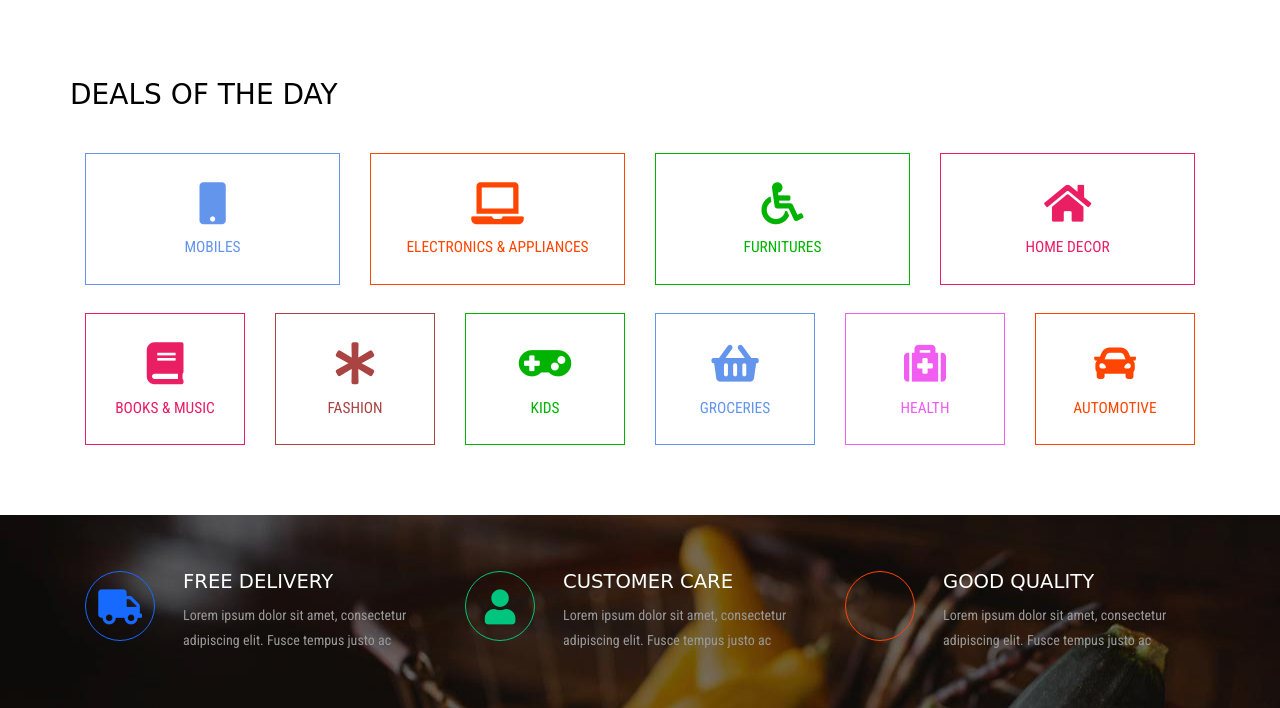
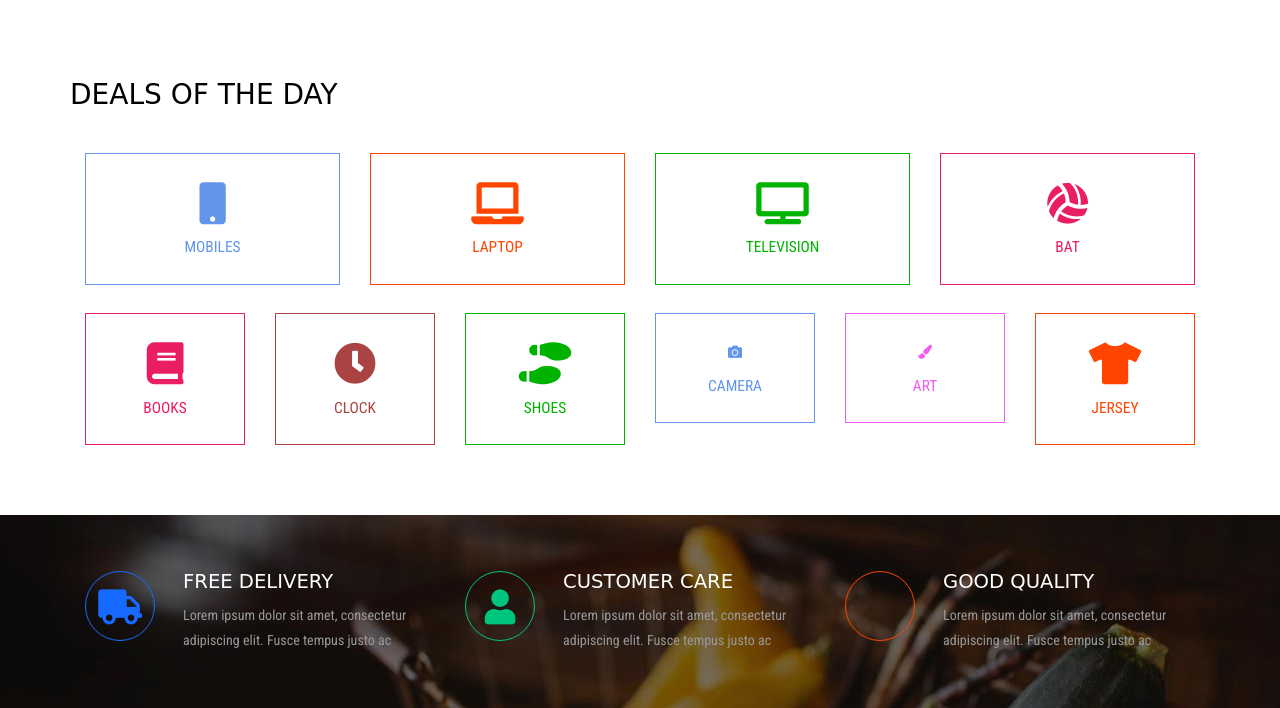
Before and after one commit to PS-Ddevil/CS309-IDS-Project, a PHP site: page / in a window 1280 px wide. Shown: the part 1660-2368 px from the top of the page. Run offline with PHP 8.4, Linux system fonts and the light colour scheme; the visitor is signed in with stand-in values (Sample User, id 1); data that the repository does not hold is empty; some libraries are stand-ins or nearby versions; some web fonts are replaced.

Commit message:
Documents

```diff
--- a/index.php
+++ b/index.php
@@ -482,57 +482,57 @@ $(document).ready(function() {
 					</a>
 				</div>
 				<div class="col-md-3 focus-grid">
-					<a href="products.php" class="wthree-btn wthree1">
+					<a href="products.php?type=1007" class="wthree-btn wthree1">
 						<div class="focus-image"><i class="fa fa-laptop"></i></div>
-						<h4 class="clrchg"> Electronics & Appliances</h4>
+						<h4 class="clrchg"> Laptop</h4>
 					</a>
 				</div>
 				<div class="col-md-3 focus-grid">
-					<a href="products4.php" class="wthree-btn wthree2">
-						<div class="focus-image"><i class="fa fa-wheelchair"></i></div>
-						<h4 class="clrchg">Furnitures</h4>
+					<a href="products.php?type=1005" class="wthree-btn wthree2">
+						<div class="focus-image"><i class="fa fa-tv"></i></div>
+						<h4 class="clrchg">Television</h4>
 					</a>
 				</div>
 				<div class="col-md-3 focus-grid">
-					<a href="products3.php" class="wthree-btn wthree3">
-						<div class="focus-image"><i class="fa fa-home"></i></div>
-						<h4 class="clrchg">Home Decor</h4>
+					<a href="products.php?type=5001" class="wthree-btn wthree3">
+						<div class="focus-image"><i class="fa fa-volleyball-ball"></i></div>
+						<h4 class="clrchg">Bat</h4>
 					</a>
 				</div>
 				<div class="col-md-2 focus-grid w3focus-grid-mdl">
-					<a href="products9.php" class="wthree-btn wthree3">
+					<a href="products.php?type=3001" class="wthree-btn wthree3">
 						<div class="focus-image"><i class="fa fa-book"></i></div>
-						<h4 class="clrchg">Books & Music</h4>
+						<h4 class="clrchg">Books</h4>
 					</a>
 				</div>
 				<div class="col-md-2 focus-grid w3focus-grid-mdl">
-					<a href="products1.php" class="wthree-btn wthree4">
-						<div class="focus-image"><i class="fa fa-asterisk"></i></div>
-						<h4 class="clrchg">Fashion</h4>
+					<a href="products.php?type=4002" class="wthree-btn wthree4">
+						<div class="focus-image"><i class="fa fa-clock"></i></div>
+						<h4 class="clrchg">Clock</h4>
 					</a>
 				</div>
 				<div class="col-md-2 focus-grid w3focus-grid-mdl">
-					<a href="products2.php" class="wthree-btn wthree2">
-						<div class="focus-image"><i class="fa fa-gamepad"></i></div>
-						<h4 class="clrchg">Kids</h4>
+					<a href="products.php?type=2004" class="wthree-btn wthree2">
+						<div class="focus-image"><i class="fa fa-shoe-prints"></i></div>
+						<h4 class="clrchg">Shoes</h4>
 					</a>
 				</div>
 				<div class="col-md-2 focus-grid w3focus-grid-mdl">
-					<a href="products5.php" class="wthree-btn wthree">
-						<div class="focus-image"><i class="fa fa-shopping-basket"></i></div>
-						<h4 class="clrchg">Groceries</h4>
+					<a href="products.php?type=1006" class="wthree-btn wthree">
+						<div class="focus-image"><i class="fas fa-camera"></i></div>
+						<h4 class="clrchg">Camera</h4>
 					</a>
 				</div>
 				<div class="col-md-2 focus-grid w3focus-grid-mdl">
-					<a href="products7.php" class="wthree-btn wthree5">
-						<div class="focus-image"><i class="fa fa-medkit"></i></div>
-						<h4 class="clrchg">Health</h4>
+					<a href="products.php?type=4001" class="wthree-btn wthree5">
+						<div class="focus-image"><i class="fas fa-paint-brush"></i></div>
+						<h4 class="clrchg">Art</h4>
 					</a>
 				</div>
 				<div class="col-md-2 focus-grid w3focus-grid-mdl">
-					<a href="products8.php" class="wthree-btn wthree1">
-						<div class="focus-image"><i class="fa fa-car"></i></div>
-						<h4 class="clrchg">Automotive</h4>
+					<a href="products.php?type=5002" class="wthree-btn wthree1">
+						<div class="focus-image"><i class="fa fa-tshirt"></i></div>
+						<h4 class="clrchg">Jersey</h4>
 					</a>
 				</div>
 				<div class="clearfix"> </div>
--- a/products.php
+++ b/products.php
@@ -150,7 +150,7 @@ function hideURLbar(){ window.scrollTo(0,1); } </script>
 					<div class="col-md-4 product-grids">
 						<div class="agile-products">
 							<!-- <div class="new-tag"><h6>New</h6></div> -->
-							<a href="<?php echo 'single.php?id='.$row['ProductID'] ?>"><img src="<?php echo "images/".$row['Picture'] ?>" class="img-responsive" alt="img"></a>
+							<div style="min-height:200px"><a href="<?php echo 'single.php?id='.$row['ProductID'] ?>"><img src="<?php echo "images/".$row['Picture'] ?>" class="img-responsive" alt="img"></a></div>
 							<div class="agile-product-text">
 								<h5><a href="single.php"><?php echo $row["PName"] ?></a></h5>
 								<h6><del>&#x24;<?php echo intval($row["Cost"]*1.4)/100 ?></del> &#x24;<?php echo intval(($row["Cost"]- ($row["Cost"]*$row["Discount"])/100)*1.4)/100 ?></h6>
```
Also changed, not shown: 2 other files.
